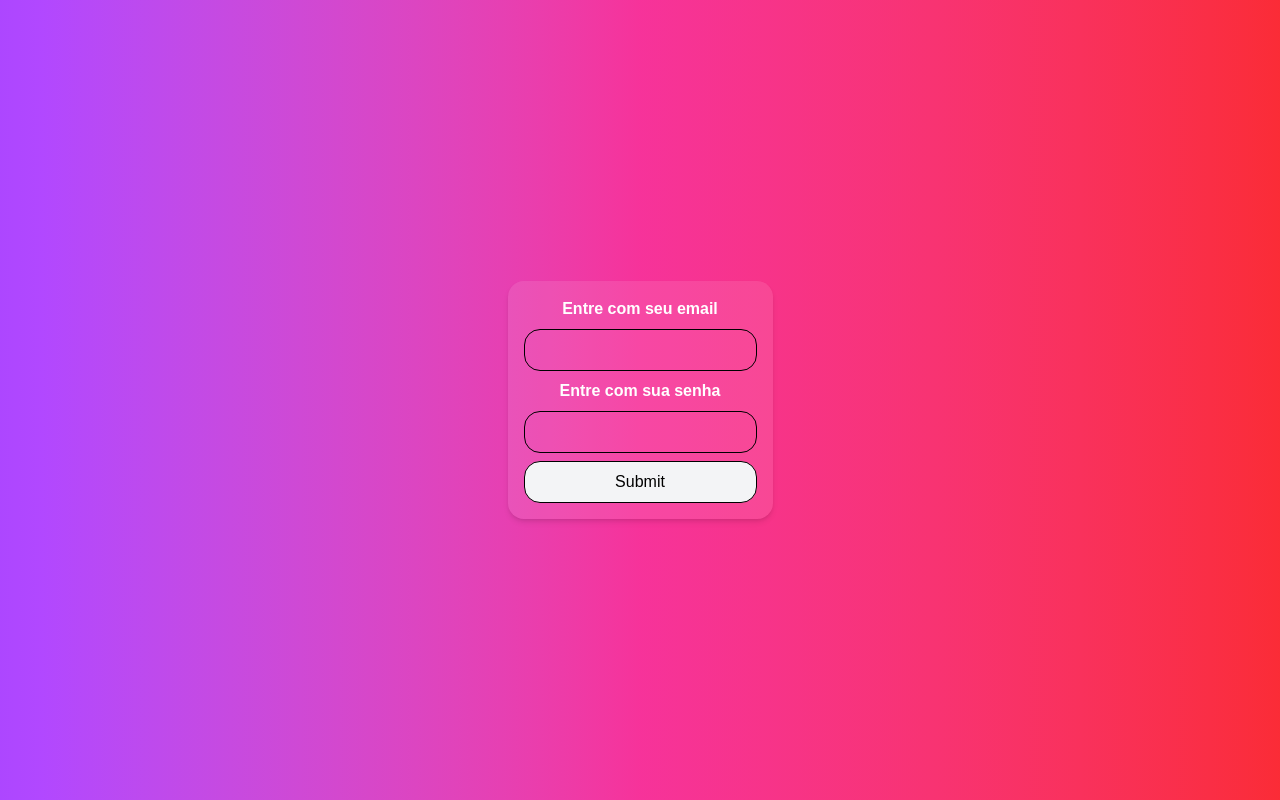
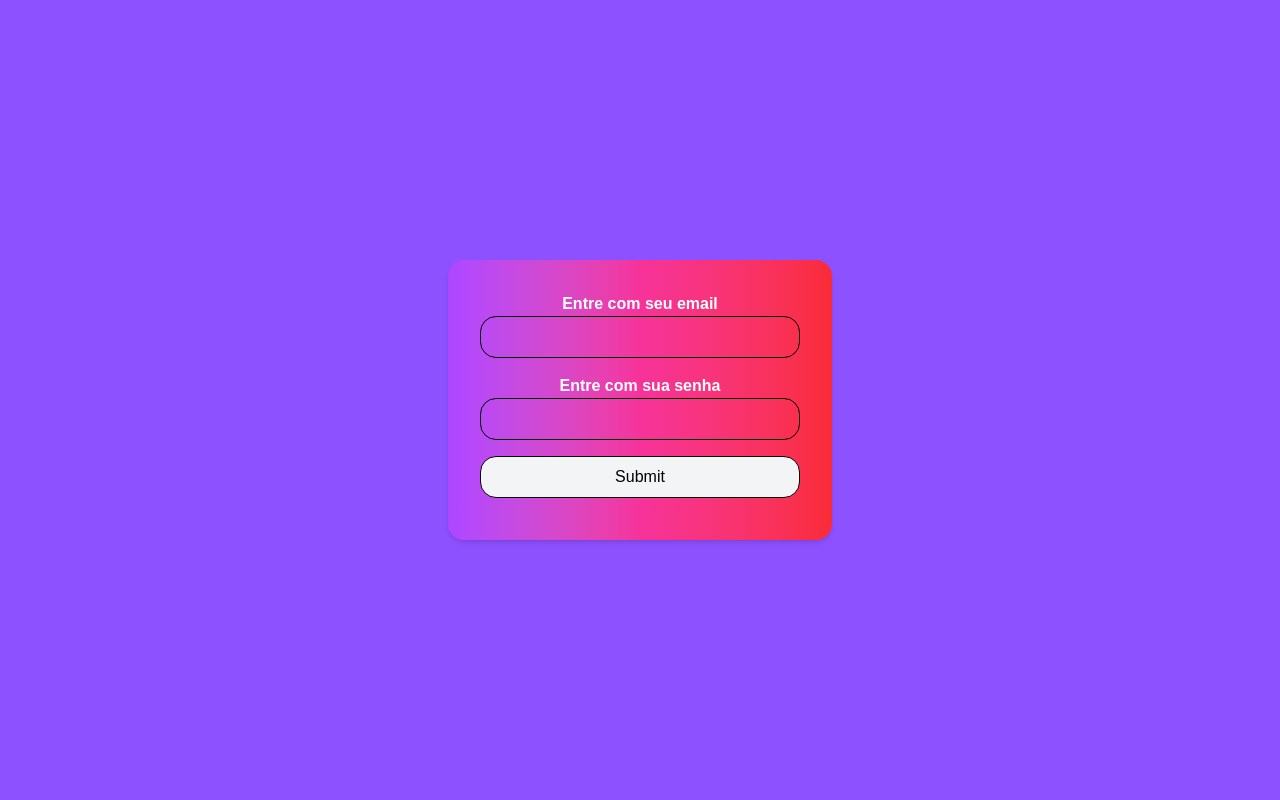
Before and after one commit to Wssfilho/learn-frontend, a Next.js app: page / in a window 1280 px wide. Built offline with nearby package versions, Linux system fonts and the light colour scheme.

Commit message:
Refatorar componente Formulario para melhorar a estrutura e o estilo

```diff
--- a/src/app/components/formComponents.tsx
+++ b/src/app/components/formComponents.tsx
@@ -1,19 +1,19 @@
 "use client";
 export default function Formulario(){
     return(
-        //quero fazer uma caixa com essa div
-        <div className="flex justify-center items-center min-h-screen bg-linear-to-r from-purple-500 via-pink-500 to-red-500">
-            <form action="" className="flex flex-col p-4 text-black bg-white/10 rounded-2xl shadow-md">
-                <p className="mb-2 text-center font-bold text-white">Entre com seu email</p>
-                <input type="email" name="email" className="mb-2 px-3 py-2 border border-x-black rounded-2xl" />
-                <p className="mb-2 text-center font-bold text-white">Entre com sua senha</p>
-                <input type="email" name="email" className="mb-2 px-3 py-2 border border-x-black rounded-2xl" />
-                <button type="submit" onClick={() => alert("Formulário enviado!")} className="px-4 py-2 border border-x-black rounded-2xl bg-gray-100 hover:bg-gray-200">Submit</button>
+        <div className="flex justify-center items-center h-screen w-screen">
+            <form
+                action=""
+                className="flex flex-col p-8 w-96 h-70 space-y-4 text-black bg-gradient-to-r from-purple-500 via-pink-500 to-red-500 rounded-2xl shadow-md"
+            >
+                <p className="mb-0 text-center font-bold text-white">Entre com seu email</p>
+                <input type="email" name="email" className="px-3 py-2 border border-black rounded-2xl" />
+                <p className="mb-0 text-center font-bold text-white">Entre com sua senha</p>
+                <input type="password" name="password" className="px-3 py-2 border border-black rounded-2xl" />
+                <button type="submit" onClick={() => alert("Formulário enviado!")} className="px-4 py-2 border border-black rounded-2xl bg-gray-100 hover:bg-gray-200">
+                    Submit
+                </button>
             </form>
         </div>
-
-
-
     );
-
 }
```
